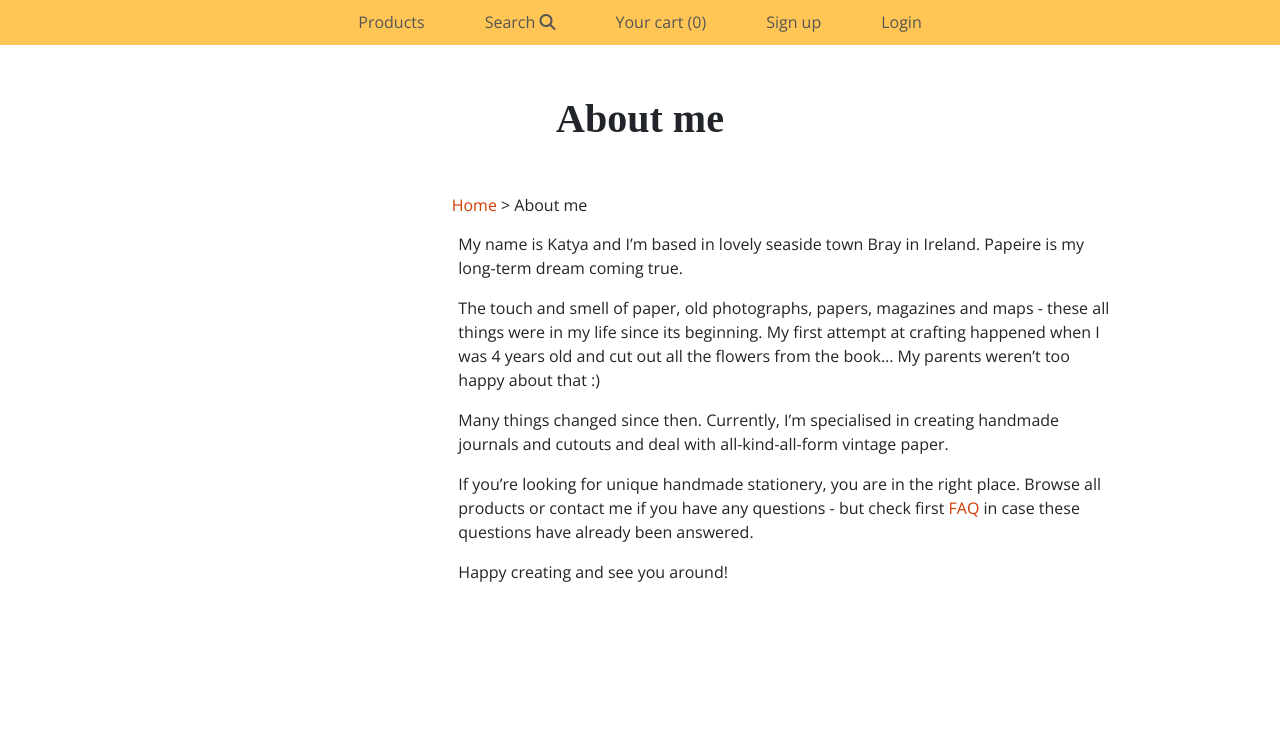
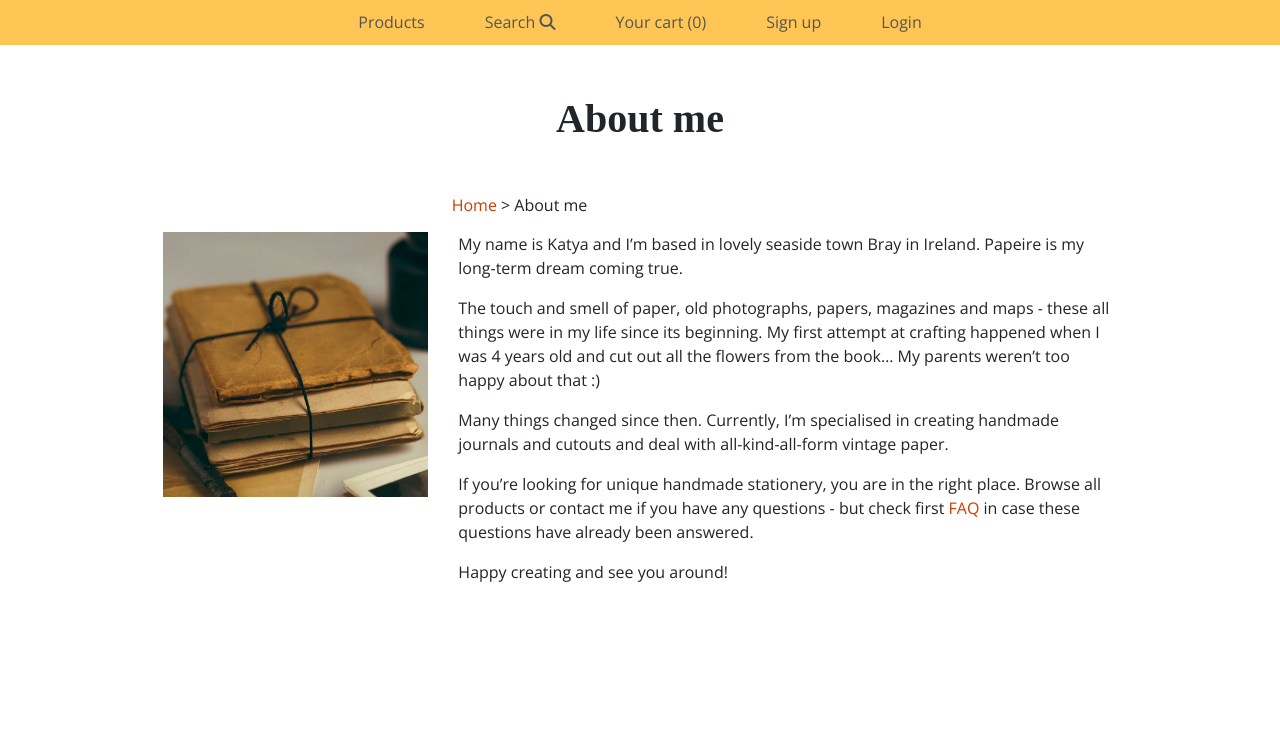
Before and after one commit to Ardhanari/stationery, a Django app: page /about/ in a window 1280 px wide. Shown: the part 223-954 px from the top of the page. Run offline with Django 3.2, Linux system fonts and the light colour scheme; some libraries are stand-ins or nearby versions; some web fonts are replaced.

Commit message:
added picture to About page

```diff
--- a/home/templates/about.html
+++ b/home/templates/about.html
@@ -1,4 +1,5 @@
 {% extends 'base.html' %}
+{% load static %}
 
 {% block page_title %}About me{% endblock %}
 
@@ -7,6 +8,15 @@
 {% block breadcrumbs %}
     <a href="{% url 'index' %}">Home</a> > About me
 {% endblock %}
+
+
+{% block left-column %}
+<div class="col full-image-preview">
+        <div class="full-picture" style="background-image: url('{% static "imgs/papeire-about.jpg" %}'">
+        </div>
+    </div>
+{% endblock %}
+
 
 {% block content %}
 
--- a/static/css/custom.css
+++ b/static/css/custom.css
@@ -336,7 +336,7 @@ h4 {
     font-size: 0.6em;
 }
 
-@media (min-width:420px) and (max-width: 768px) {
+@media (min-width:600px) and (max-width: 768px) {
     .full-picture {
         height: 50vh;
         width: 50vh;
```
Also changed, not shown: static/imgs/papeire-about.jpg (added).
